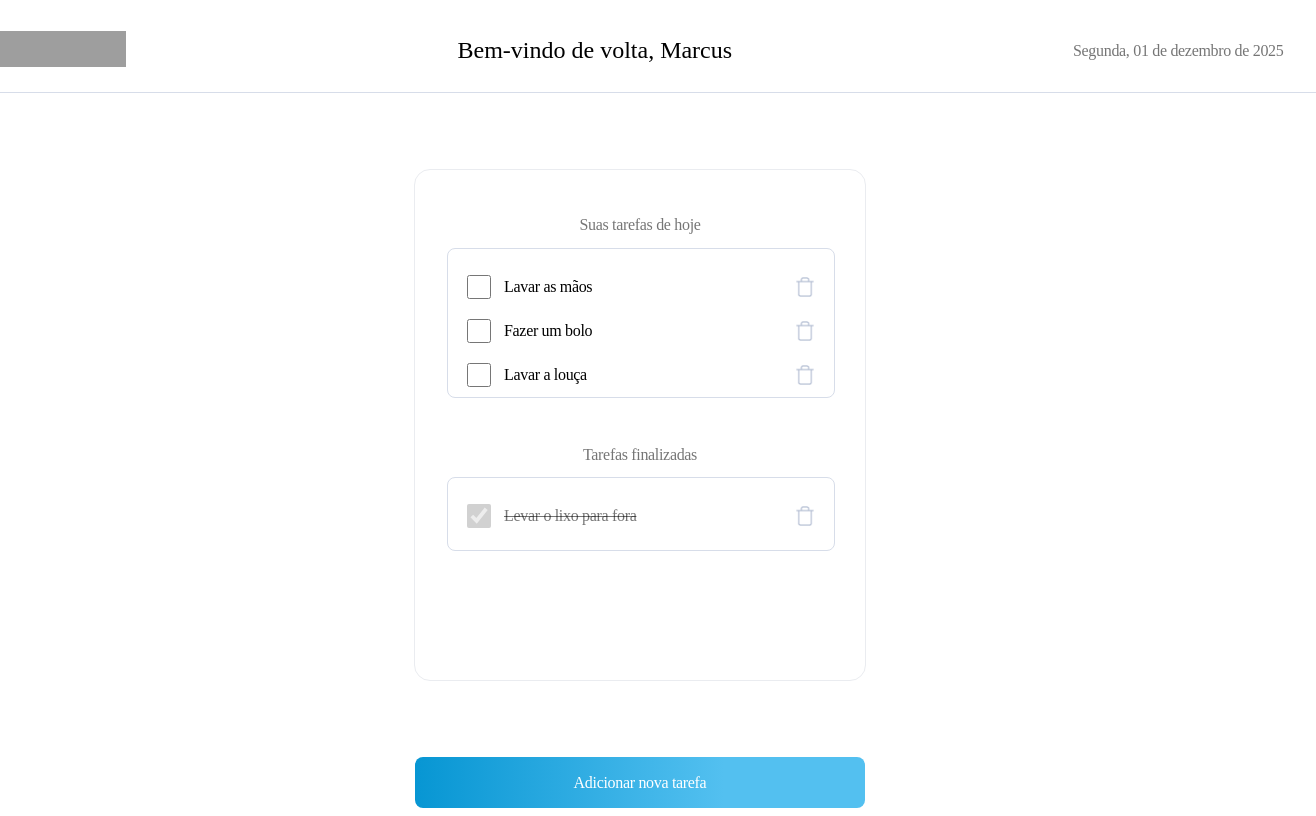
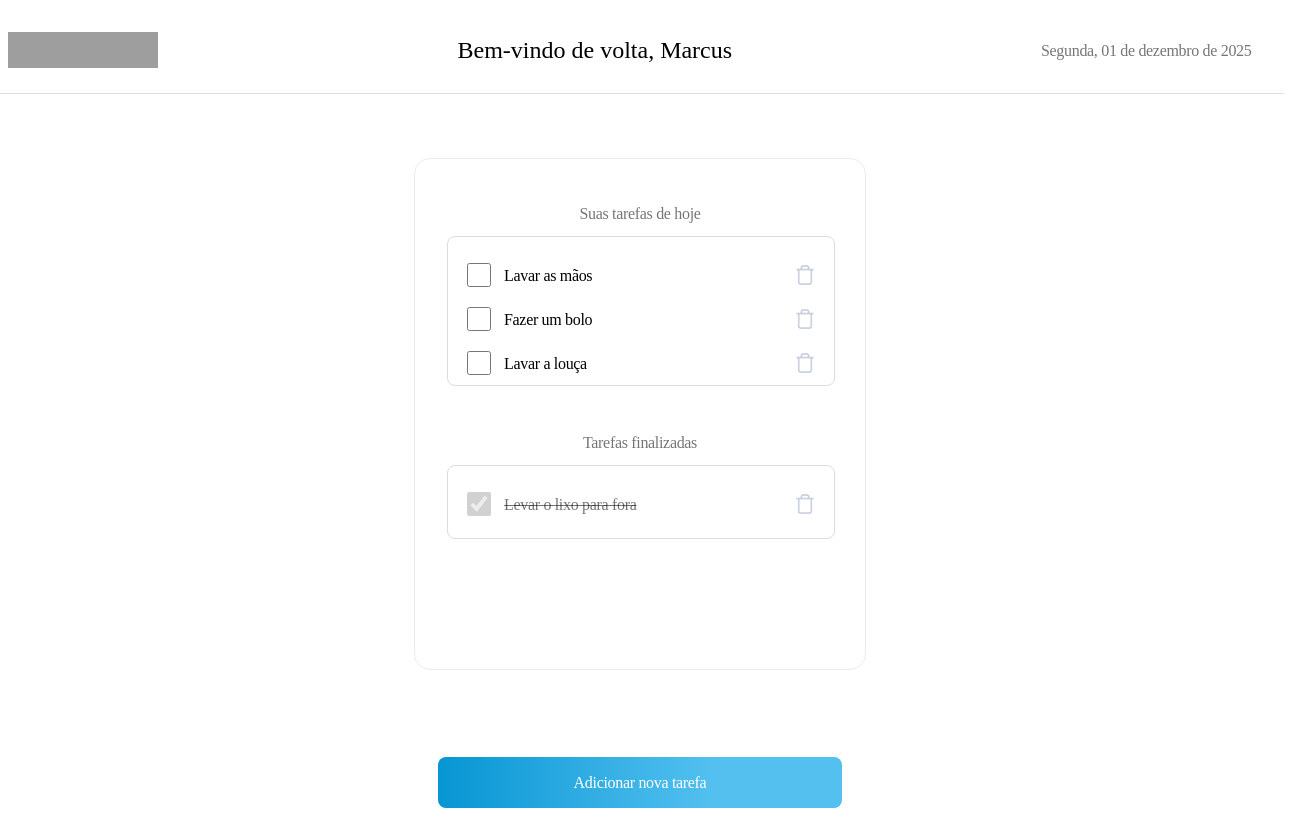
Before and after one commit to gemaquejr/nextjs-task-list, a Next.js app: page / in a window 1280 px wide. Shown: the whole page, 1316 px wide, since content can reach past the window. Built offline with nearby package versions, Linux system fonts and the light colour scheme; grey boxes are pictures that could not be loaded.

Commit message:
Fix: header.scss e addTaskButton.scss
Signed-off-by: gemaquejr <gemaquejr@hotmail.com>

```diff
--- a/src/app/styles/addTaskButton.scss
+++ b/src/app/styles/addTaskButton.scss
@@ -1,27 +1,28 @@
 .add-task-button {
-  width: 450px;
-  height: 51px;
-  top: 594px;
-  left: 495px;
-  padding: 16px 24px 16px 24px;
+  width: 32%;
+  height: 5.1rem;
+  padding: 1.6rem 2.4rem 1.6rem 2.4rem;
   gap: 8px;
   border: none;
   border-radius: 8px;
   opacity: 0px;
   background: linear-gradient(90deg, #0796D3 0%, #53C0F0 68.65%);
   cursor: pointer;
+  margin-top: 2.4rem;
+
+  @media (min-width: 1440px) {
+    width: 32vw;
+  }
 
   span {
-    width: 143px;
-    height: 19px;
-    gap: 0px;
-    opacity: 0px;
+    width: 30%;
+    height: 1.9rem;
     font-family: Inter Tight;
-    font-size: 16px;
+    font-size: 1.6rem;
     font-weight: 500;
-    line-height: 19.36px;
+    line-height: 1.9rem;
     letter-spacing: -0.02em;
-    color: #FFFFFF;
+    color: var(--color-white);
   }
 
   &:hover {
--- a/src/app/styles/header.scss
+++ b/src/app/styles/header.scss
@@ -2,48 +2,34 @@
     display: flex;
     align-items: center;
     justify-content: space-between;
-    width: 1328px;
-    height: 60px;
-    top: 24px;
-    left: 56px;
-    padding: 12px;
-    gap: 8px;
+    width: 100%;
+    min-height: 6.0rem;
+    padding: 1.2rem;
     border: 0px 0px 1px 0px;
-    opacity: 0px;
-    border-bottom: 1px solid #D7DDE9;
+    border-bottom: 1px solid var(--border-gray);;
 
     .logo {
-        top: 10.21px;
-        left: 43.6px;
-        gap: 0px;
-        opacity: 0px;
+        top: 1.0rem;
+        left: 4.3rem;
     }
 
     h1 {
-        width: 284px;
-        height: 29px;
-        top: 3px;
-        left: 522px;
-        gap: 0px;
-        opacity: 0px;
+        width: 28.4rem;
+        height: 2.9rem;
         font-family: 'Inter Tight';
         font-weight: 500;
-        font-size: 24px;
-        line-height: 29.04px;
+        font-size: 2.4rem;
+        line-height: 2.9rem;
         color: #000000;
     }
 
     p {
-        width: 231px;
-        height: 19px;
-        top: 8px;
-        left: 1094px;
-        gap: 0px;
-        opacity: 0px;
+        width: 23.1rem;
+        height: 1.9rem;
         font-family: 'Inter Tight';
         font-weight: 400;
-        font-size: 16px;
-        line-height: 19.36px;
+        font-size: 1.6rem;
+        line-height: 1.9rem;
         letter-spacing: -0.02em;
         color: rgba(0, 0, 0, 0.54);
     }
```
